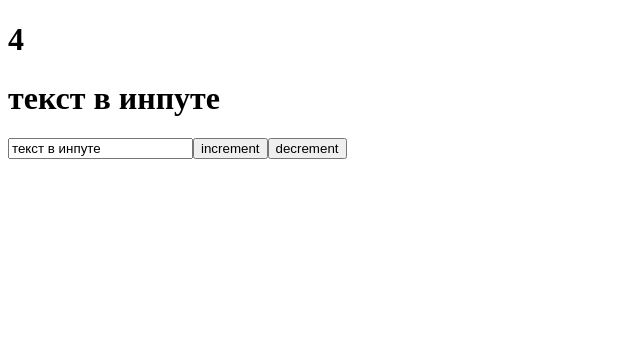
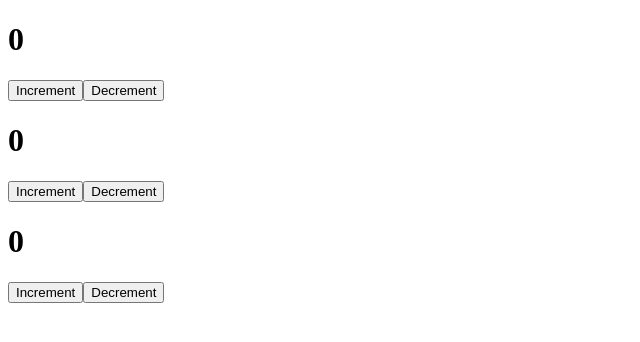
Before and after one commit to ghost6663zed/react_ay, a React (Create React App) app: page / in a window 1280 px wide. Shown: the top 342 px of the page, without its empty margins (0-640 px from the left). Built offline with nearby package versions, Linux system fonts and the light colour scheme.

Commit message:
добавлен компонент счетчик

```diff
--- a/src/App.js
+++ b/src/App.js
@@ -1,31 +1,18 @@
-import React, {useState} from "react";
+import React, {useState} from 'react';
+import Counter from "./components/counter";
+function App() {
+    const [value, setValue] = useState('text in inputs')
+    // console.log(count)
+    // console.log(setCount)
 
 
-function App() {
-  const [ likes, setLikes] = useState(4)
-  const [value, setValue] = useState('текст в инпуте')
 
-  console.log(likes)
-  console.log(setLikes)
 
-  function increment() {
-    setLikes(likes+1)
-  }
-
-  function decrement() {
-    setLikes(likes-1)
-  }
-  return (
+    return (
     <div className="App">
-      <h1>{likes}</h1>
-      <h1>{value}</h1>
-      <input
-          type = "text"
-          value = {value}
-          onChange={event => setValue(event.target.value)}
-      />
-      <button onClick={increment}> increment</button>
-      <button onClick={decrement}> decrement</button>
+       <Counter/>
+        <Counter/>
+        <Counter/>
     </div>
   );
 }
--- /dev/null
+++ b/src/components/counter.jsx
@@ -0,0 +1,26 @@
+import React, {useState} from 'react';
+
+const Counter = function () {
+    const [count, setCount] = useState(0)
+
+    function increment() {
+        setCount(count+1)
+
+    }
+
+    function decrement() {
+        setCount(count-1)
+
+    }
+
+    return (
+        <div>
+            <h1>{count}</h1>
+            <button onClick={increment}>Increment</button>
+            <button onClick={decrement}>Decrement</button>
+        </div>
+
+    )
+}
+
+export default Counter;
```
